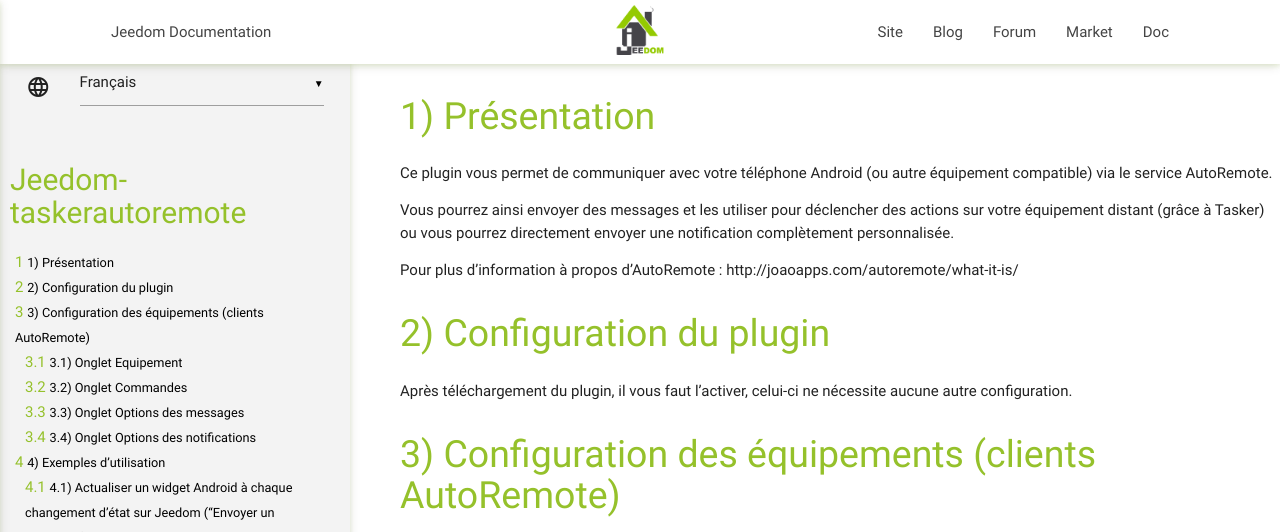
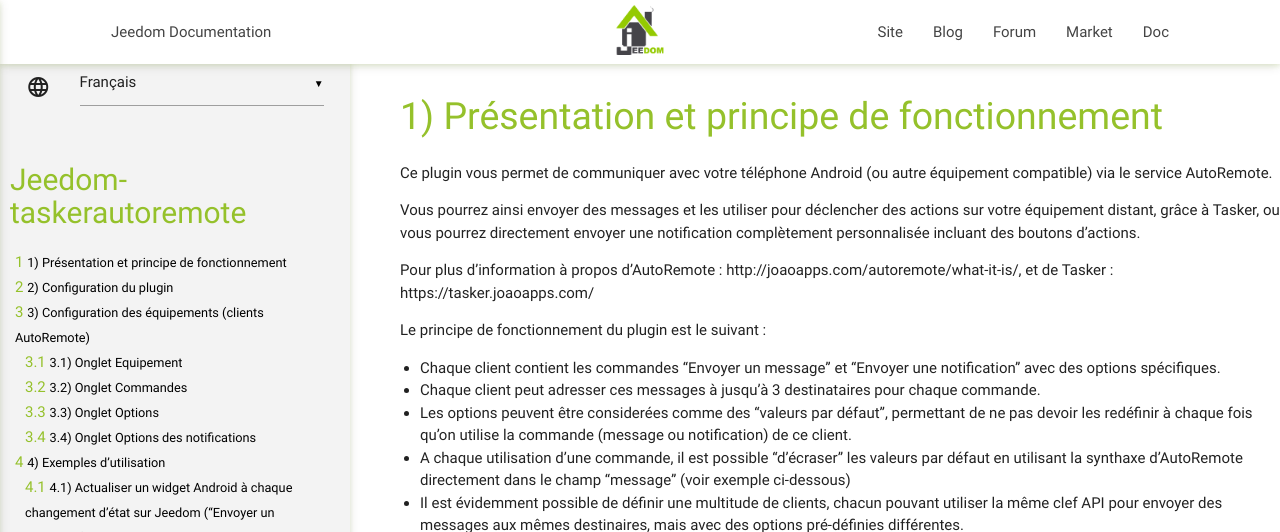
Before and after one commit to AgP42/Jeedom-TaskerAutoremote, a Jekyll site: the page built from docs/fr_FR/index.md, in a window 1280 px wide and 1400 px high. Shown: the top 532 px of the window. Built offline with Jekyll 4.4.1, drawn with Linux system fonts in a browser that asks for light colours; our own code applies the rules of GitHub Pages for plain Markdown files; some of the changed text lies outside the part shown; grey boxes are pictures that could not be loaded.

Commit message:
update doc partiel

```diff
--- a/docs/fr_FR/index.md
+++ b/docs/fr_FR/index.md
@@ -1,11 +1,25 @@
-Présentation
-============
+Présentation et principe de fonctionnement
+==========================================
 
 Ce plugin vous permet de communiquer avec votre téléphone Android (ou autre équipement compatible) via le service AutoRemote.
 
-Vous pourrez ainsi envoyer des messages et les utiliser pour déclencher des actions sur votre équipement distant (grâce à Tasker) ou vous pourrez directement envoyer une notification complètement personnalisée.
+Vous pourrez ainsi envoyer des messages et les utiliser pour déclencher des actions sur votre équipement distant, grâce à Tasker,  ou vous pourrez directement envoyer une notification complètement personnalisée incluant des boutons d'actions.
 
-Pour plus d'information à propos d'AutoRemote : http://joaoapps.com/autoremote/what-it-is/
+Pour plus d'information à propos d'AutoRemote : http://joaoapps.com/autoremote/what-it-is/, et de Tasker : https://tasker.joaoapps.com/
+
+
+Le principe de fonctionnement du plugin est le suivant :
+
+- Chaque client contient les commandes "Envoyer un message" et "Envoyer une notification" avec des options spécifiques.
+- Chaque client peut adresser ces messages à jusqu'à 3 destinataires pour chaque commande.
+- Les options peuvent être considerées comme des "valeurs par défaut", permettant de ne pas devoir les redéfinir à chaque fois qu'on utilise la commande (message ou notification) de ce client.
+- A chaque utilisation d'une commande, il est possible "d'écraser" les valeurs par défaut en utilisant la synthaxe d'AutoRemote directement dans le champ "message" (voir exemple ci-dessous)
+- Il est évidemment possible de définir une multitude de clients, chacun pouvant utiliser la même clef API pour envoyer des messages aux mêmes destinaires, mais avec des options pré-définies différentes.
+
+Dans l'exemple ci-dessous, la seconde notification envoyé utilisera le son n°2, quelque soit le son par défaut défini dans les options du client "S7" :
+![](https://raw.githubusercontent.com/AgP42/Jeedom-AutoRemote/master/docs/assets/images/exemple_overwrite.png)
+
+Dans les messages et dans les notifications, il est possible de définir des actions à "écouter" par Tasker pour générer des actions en retour, par exemple effacer les messages du centre de messages Jeedom.
 
 Configuration du plugin
 ========================
@@ -19,9 +33,10 @@ Une fois le plugin activé, il est visible dans le menu "plugin"/"communication"
 
 Vous pouvez alors définir plusieurs "clients Autoremote".
 
-Chaque client doit avoir une clef API définie, permettant de cibler l'appareil de réception.
+Chaque client doit avoir au moins une clef API définie, permettant de cibler l'appareil de réception. Il est possible de définir jusqu'à 3 appareils de destination pour une même commande.
 
 Chaque client contient aussi ses options pour "Envoyer un message" ou "Envoyer une notification" qui sont propre à chacun.
+
 
 Onglet Equipement
 -----------------
@@ -46,25 +61,28 @@ Chaque équipement contient les 2 commandes suivantes :
 - Envoyer message
 - Envoyer notification
 
-Il est possible de tester ces commandes avec le bouton "tester", attention, le retour de Jeedom sur cette page sera "OK{"state":"ok","result":""}" en rouge, ce qui peut laisser croire à une erreur. Vérifier sur votre Android de réception si le message ou la notification a bien été reçu.
+Il est possible de les renommer ou de les supprimer. Une fois supprimées elles ne peuvent pas être recréées.
 
-Onglet Options des messages
---------------------------
+Il est possible de tester ces commandes avec le bouton "tester", attention, le retour de Jeedom concerne l'appel de l'exécution de la commande qui sera donc (quasi) toujours un succès. En cas d'erreur dans l'execution de la requête elle-même, un message sera donné dans les logs et dans les messages de Jeedom :
+![](https://raw.githubusercontent.com/AgP42/Jeedom-AutoRemote/master/docs/assets/images/erreur_clef.png)
+
+
+Onglet Options
+--------------
+
+Il s'agit des options pour les 2 types de commandes, sauf pour le champ "cible".
+
 ![](https://raw.githubusercontent.com/AgP42/Jeedom-AutoRemote/master/docs/assets/images/Opt_msg.png)
-
-Il s'agit des options pour la commande "Envoyer un message" uniquement.
-
-Le champ "cible" permet de définir le champ "Target" d'AutoRemote qui permet au receveur de filtrer les messages selon la cible sans avoir besoin d'analyser le message en lui-même.
 
 Onglet Options des notifications
 --------------------------------
+Il s'agit des options pour la commande "Envoyer une notification" uniquement.
+
 ![](https://raw.githubusercontent.com/AgP42/Jeedom-AutoRemote/master/docs/assets/images/opt_notif.png)
-
-Il s'agit des options pour la commande "Envoyer une notification" uniquement.
 
 Apparence :
 - Son de notification : Choisir entre 1 et 10. Permet de choisir un des 10 son définis au niveau de l'application AutoRemote
-- Icone de la notification : Permet de choisir l'icône de notification qui sera affichée. Pour voir la liste des icônes disponibles et leur nom, aller dans Tasker, puis créer une tâche ayant en action "AutoRemote Notification", dans configuration, chercher le champ "Status Bar Icon". Par exemple :
+- Icone de la barre de notification : Permet de choisir l'icône de notification qui sera affichée. Pour voir la liste des icônes disponibles et leur nom, aller dans Tasker, puis créer une tâche ayant en action "AutoRemote Notification", dans configuration, chercher le champ "Status Bar Icon". Par exemple :
    - "action_about_dark" : affiche un i dans un cercle
    - "action_settings" : affiche 3 sliders
    - "edit" : crayon
```
